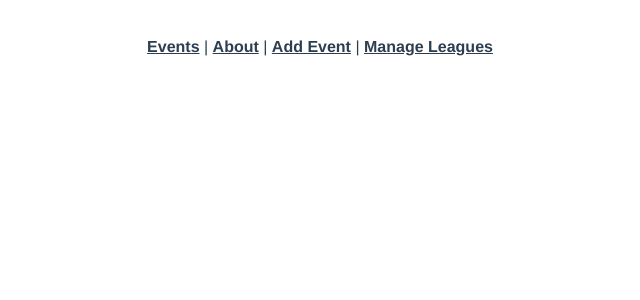
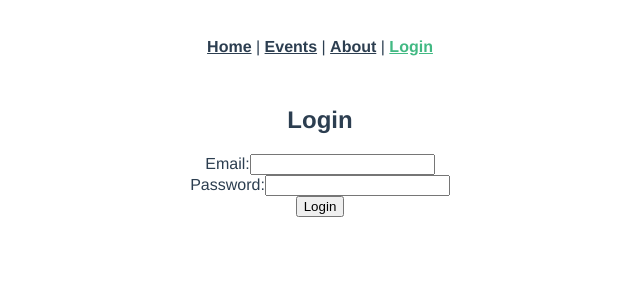
Before and after one commit to vglowczewski/sports-scheduler, a Vue app in the folder sports-scheduler/client/: page /login in a window 1280 px wide. Shown: the top 300 px of the page, without its empty margins (320-960 px from the left). Built offline with nearby package versions, Linux system fonts and the light colour scheme.

Commit message:
login feature

```diff
--- a/sports-scheduler/client/package.json
+++ b/sports-scheduler/client/package.json
@@ -12,7 +12,8 @@
     "axios": "^1.6.8",
     "pinia": "^2.1.7",
     "vue": "^3.4.21",
-    "vue-router": "^4.3.0"
+    "vue-router": "^4.3.0",
+    "vuex": "^4.1.0"
   },
   "devDependencies": {
     "@vitejs/plugin-vue": "^5.0.4",
--- a/sports-scheduler/client/src/App.vue
+++ b/sports-scheduler/client/src/App.vue
@@ -1,5 +1,6 @@
 <script setup>
 import { RouterLink, RouterView } from 'vue-router'
+
 </script>
 
 <template>
@@ -7,16 +8,35 @@ import { RouterLink, RouterView } from 'vue-router'
     <header>
       <div class="wrapper">
         <nav>
-          <RouterLink to="/">Events</RouterLink> |
-          <RouterLink to="/about">About</RouterLink> |
-          <RouterLink to="/addEvent">Add Event</RouterLink> |
-          <RouterLink to="/manageLeague">Manage Leagues</RouterLink>
+          <RouterLink to="/">Home</RouterLink> |
+          <RouterLink to="/events">Events</RouterLink> |
+          <RouterLink to="/about">About</RouterLink> <span v-if="isLoggedIn"> | </span>
+          <RouterLink to="/addEvent" v-if="isLoggedIn">Add Event</RouterLink> <span v-if="isLoggedIn"> | </span>
+          <RouterLink to="/manageLeague" v-if="isLoggedIn">Manage Leagues</RouterLink> <span v-if="!isLoggedIn"> | </span>
+          <RouterLink v-if="!isLoggedIn" to="/login">Login</RouterLink>
         </nav>
       </div>
     </header>
     <RouterView />
   </div>
 </template>
+
+<script>
+
+  export default {
+    computed: {
+      isLoggedIn() {
+
+        // Access the isLoggedIn state from Vuex store or local component state
+        return this.$store.state.user.isLoggedIn; // Example for Vuex
+      },
+      username() {
+        // Optionally, you can display the username if available
+        return this.$store.state.user.username; // Example for Vuex
+      }
+    }
+  };
+</script>
 
 <style scoped>
 #layout {
--- a/sports-scheduler/client/src/main.js
+++ b/sports-scheduler/client/src/main.js
@@ -5,10 +5,13 @@ import { createPinia } from 'pinia'
 
 import App from './App.vue'
 import router from './router'
+import store from './store';
+
 
 const app = createApp(App)
 
 app.use(createPinia())
 app.use(router)
+app.use(store);
 
 app.mount('#app')
--- a/sports-scheduler/client/src/router/index.js
+++ b/sports-scheduler/client/src/router/index.js
@@ -4,12 +4,18 @@ import EventDetailsView from '../views/EventDetailsView.vue'
 import AddEventView from '../views/AddEventView.vue'
 import LeagueManageView from '../views/LeagueManageView.vue'
 import AboutView from '../views/AboutView.vue'
+import HomeView from "../views/HomeView.vue";
 
 const router = createRouter({
   history: createWebHistory(import.meta.env.BASE_URL),
   routes: [
     {
-      path: '/',
+      path: "/",
+      name: "home",
+      component: HomeView,
+    },
+    {
+      path: '/events',
       name: 'event-list',
       component: EventListView,
     },
@@ -32,7 +38,13 @@ const router = createRouter({
       path: '/manageLeague',
       name: 'manage-league',
       component: LeagueManageView,
-    }
+    },
+    {
+      path: "/login",
+      name: "login",
+      component: () =>
+        import("../views/LoginView.vue"),
+    },
   ]
 })
 
--- /dev/null
+++ b/sports-scheduler/client/src/services/AuthService.js
@@ -0,0 +1,35 @@
+// Import Axios for making HTTP requests
+import axios from 'axios'
+
+const API_URL = 'https://mevn-0spf.onrender.com'; // Replace this with your backend API URL
+
+const AuthService = {
+  async login(credentials) {
+    try {
+      // const email = credentials.email
+      // const password = credentials.password
+      // Make a POST request to your backend API to authenticate the user
+      const response = await axios.post(`${API_URL}/auth/login`, credentials, {
+        headers: {
+          'Content-Type': 'application/x-www-form-urlencoded'
+        }
+      })
+
+      // Check if the login was successful
+      if (response.status === 200) {
+        console.log(response.data)
+        return response.data; // Return the user data
+      } else {
+        // Handle login error (e.g., incorrect credentials)
+        throw new Error('Login failed: Incorrect credentials');
+      }
+    } catch (error) {
+      // Handle other errors (e.g., network error)
+      console.error('Login failed:', error);
+      throw error;
+    }
+  },
+  // Add other authentication methods (e.g., logout) here
+};
+
+export default AuthService;
--- /dev/null
+++ b/sports-scheduler/client/src/store/index.js
@@ -0,0 +1,11 @@
+// store/index.js
+
+import { createStore } from 'vuex';
+import userModule from './user';
+
+export default createStore({
+  modules: {
+    user: userModule
+    // Add other modules here if you have additional Vuex modules
+  }
+});
--- /dev/null
+++ b/sports-scheduler/client/src/store/user.js
@@ -0,0 +1,48 @@
+// store/user.js
+import AuthService from '@/services/AuthService'; // Assuming AuthService is imported and available
+
+export default {
+    state: {
+      user: null // Initial user state
+    },
+    mutations: {
+      setUser(state, user) {
+        state.user = user;
+        state.isLoggedIn = true;
+
+      },
+      clearUser(state) {
+        state.user = null;
+      }
+    },
+    actions: {
+      async loginUser({ commit }, credentials) {
+        try {
+          console.log(credentials)
+          // Call AuthService to authenticate the user
+          const user = await AuthService.login(credentials);
+          // Upon successful authentication, commit the setUser mutation
+          commit('setUser', user);
+          console.log(user)
+        } catch (error) {
+          // Handle authentication errors
+          console.error('Login failed:', error);
+          throw error;
+        }
+      },
+      logoutUser({ commit }) {
+        // Commit the clearUser mutation to clear the user state
+        commit('clearUser');
+      }
+    },
+    getters: {
+      isLoggedIn(state) {
+        // Check if a user is logged in based on the user state
+        return state.user !== null;
+      },
+      currentUser(state) {
+        // Return the current user
+        return state.user;
+      }
+    }
+  };
--- /dev/null
+++ b/sports-scheduler/client/src/views/HomeView.vue
@@ -0,0 +1,18 @@
+<template>
+    <div class="home">
+      <img alt="Vue logo" src="../assets/logo.png">
+      <HelloWorld msg="Welcome to Your Vue.js App"/>
+    </div>
+  </template>
+
+  <script>
+  // @ is an alias to /src
+  import HelloWorld from '@/components/HelloWorld.vue'
+
+  export default {
+    name: 'HomeView',
+    components: {
+      HelloWorld
+    }
+  }
+  </script>
--- /dev/null
+++ b/sports-scheduler/client/src/views/LoginView.vue
@@ -0,0 +1,56 @@
+<template>
+    <div class="login-container">
+      <h2>Login</h2>
+      <form @submit.prevent="login">
+        <div class="form-group">
+          <label for="email">Email:</label>
+          <input type="email" id="email" v-model="email" required>
+        </div>
+        <div class="form-group">
+          <label for="password">Password:</label>
+          <input type="password" id="password" v-model="password" required>
+        </div>
+        <button type="submit">Login</button>
+      </form>
+      <p v-if="errorMessage" class="error-message">{{ errorMessage }}</p>
+      <p v-if="successMessage" class="success-message">{{ successMessage }}</p>
+    </div>
+  </template>
+
+  <script setup>
+  import { ref } from 'vue';
+  import { useRouter } from 'vue-router';
+  import { useStore } from 'vuex';
+
+  const email = ref('');
+  const password = ref('');
+  const errorMessage = ref(null);
+  const successMessage = ref(null);
+
+  const store = useStore();
+  const router = useRouter();
+
+  const login = async () => {
+    try {
+      await store.dispatch('loginUser', { email: email.value, password: password.value });
+      // If login successful
+      successMessage.value = 'Login successful!';
+      errorMessage.value = null; // Clear any previous error message
+      // Clear input fields
+      email.value = '';
+      password.value = '';
+      // Redirect to dashboard or desired page after a delay (for UX)
+      setTimeout(() => {
+        router.push({ name: 'home' });
+      }, 1000);
+    } catch (error) {
+      successMessage.value = null; // Clear any previous success message
+      errorMessage.value = 'Failed to login. Please check your credentials and try again.';
+      console.error('Login failed:', error);
+    }
+  };
+  </script>
+
+  <style scoped>
+  /* Styles */
+  </style>
```
Also changed, not shown: 1 other file (tests, documents, lock files or other folders).
